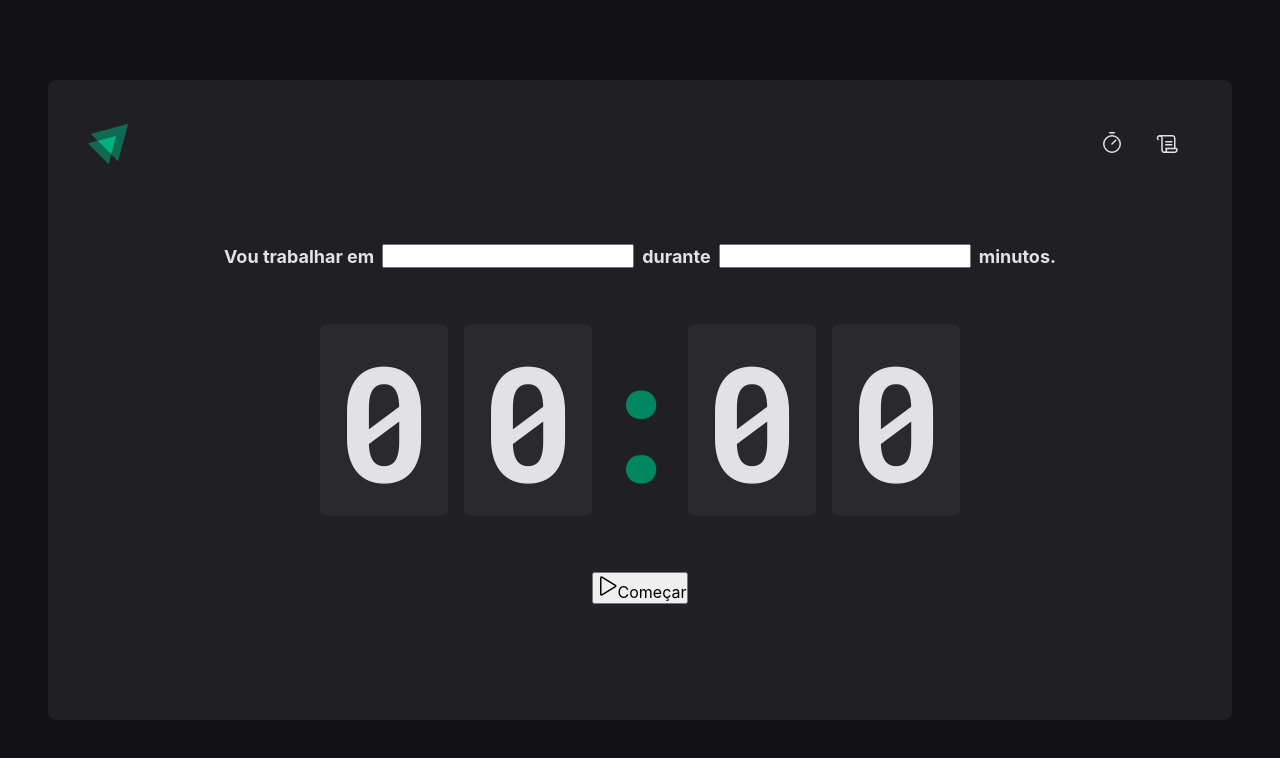
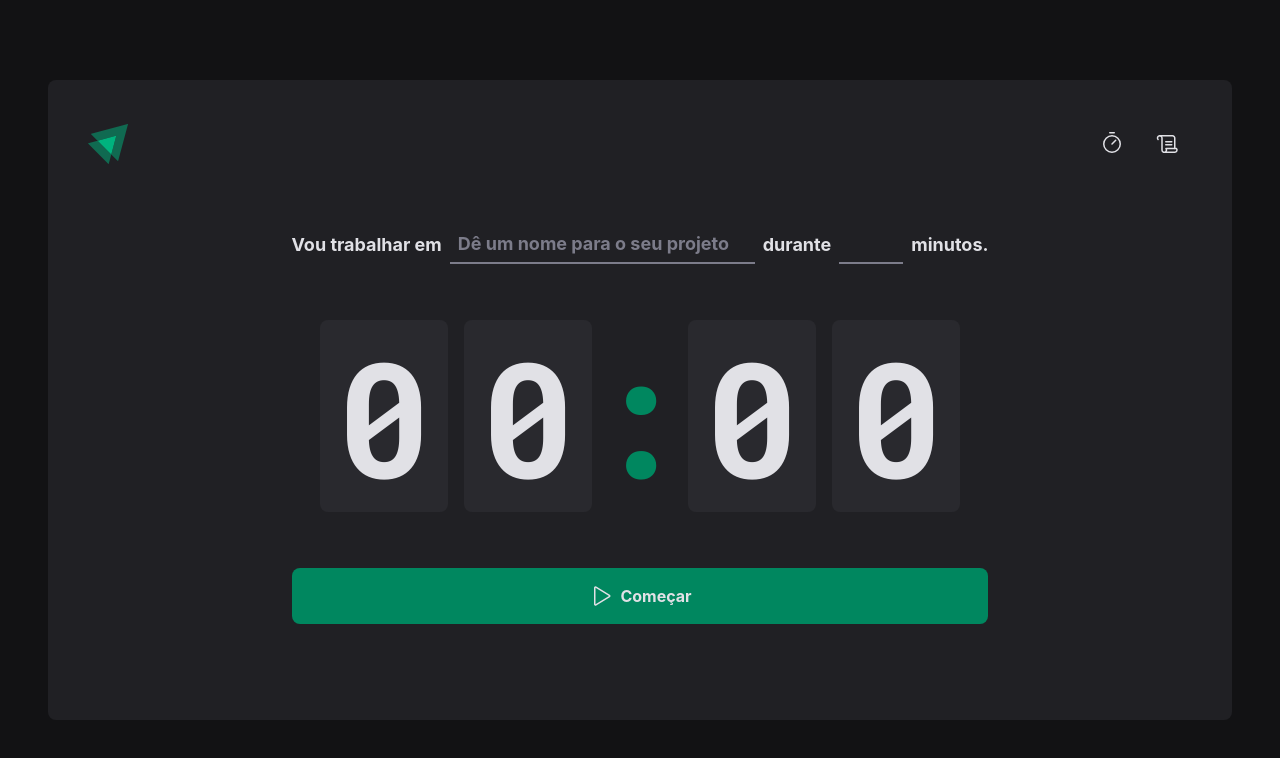
Before and after one commit to fpsaraiva/ignite-react-pomodoro, a React (Vite) app: page / in a window 1280 px wide. Shown: the top 758 px of the page. Built offline with nearby package versions, Linux system fonts and the light colour scheme.

Commit message:
customized inputs

```diff
--- a/src/pages/Home/Index.module.css
+++ b/src/pages/Home/Index.module.css
@@ -11,6 +11,38 @@
     flex-direction: column;
     align-items: center;
     gap: 3.5rem;
+}
+
+.baseInput {
+    background: transparent;
+    height: 2.5rem;
+    border: 0;
+    border-bottom: 2px solid var(--gray-500);
+    font-weight: bold;
+    font-size: 1.125rem;
+    padding: 0 0.5rem;
+    color: var(--gray-100);
+}
+
+.baseInput:focus {
+    box-shadow: none;
+    border-color: var(--green-500);
+}
+
+.baseInput::placeholder {
+    color: var(--gray-500);
+}
+
+.taskInput {
+    flex: 1;
+}
+
+.taskInput::-webkit-calendar-picker-indicator {
+    display: none !important;
+}
+
+.minutesAmountInput {
+    width: 4rem;
 }
 
 .formContainer {
@@ -49,3 +81,28 @@
     display: flex;
     justify-content: center;
 }
+
+.buttonContainer {
+    width: 100%;
+    border: 0;
+    padding: 1rem;
+    border-radius: 8px;
+    display: flex;
+    align-items: center;
+    justify-content: center;
+    gap: 0.5rem;
+    font-weight: bold;
+    cursor: pointer;
+
+    background: var(--green-500);
+    color: var(--gray-100);
+}
+
+.buttonContainer:disabled {
+    opacity: 0.7;
+    cursor: not-allowed;
+}
+
+.buttonContainer:not(:disabled):hover {
+    background: var(--green-700);
+}
--- a/src/pages/Home/Index.tsx
+++ b/src/pages/Home/Index.tsx
@@ -1,6 +1,6 @@
-import { Play } from 'phosphor-react'
+import { Play } from "phosphor-react";
 
-import styles from './Index.module.css'
+import styles from "./Index.module.css";
 
 function Home() {
   return (
@@ -8,10 +8,28 @@ function Home() {
       <form action="">
         <div className={styles.formContainer}>
           <label htmlFor="task">Vou trabalhar em</label>
-                    <input type="task" />
+          <input
+            className={`${styles.baseInput} ${styles.taskInput}`}
+            id="task"
+            list="task-suggestions"
+            placeholder="Dê um nome para o seu projeto"
+          />
+
+          <datalist id="task-suggestions">
+            <option value="Projeto 1" />
+            <option value="Projeto 2" />
+            <option value="Projeto 3" />
+            <option value="Projeto 4" />
+          </datalist>
 
           <label htmlFor="minutesAmount">durante</label>
-                    <input type="number" id="minutesAmount"/>
+          <input
+            className={`${styles.baseInput} ${styles.minutesAmountInput}`}
+            type="number"
+            id="minutesAmount"
+            min={1}
+            max={60}
+          />
 
           <span>minutos.</span>
         </div>
@@ -24,13 +42,13 @@ function Home() {
           <span>0</span>
         </div>
 
-                <button type="button">
+        <button type="button" className={styles.buttonContainer}>
           <Play size={24} />
           Começar
         </button>
       </form>
     </main>
   );
-};
+}
 
 export default Home;
```
Lines whose indentation alone changed are shown as unchanged.
